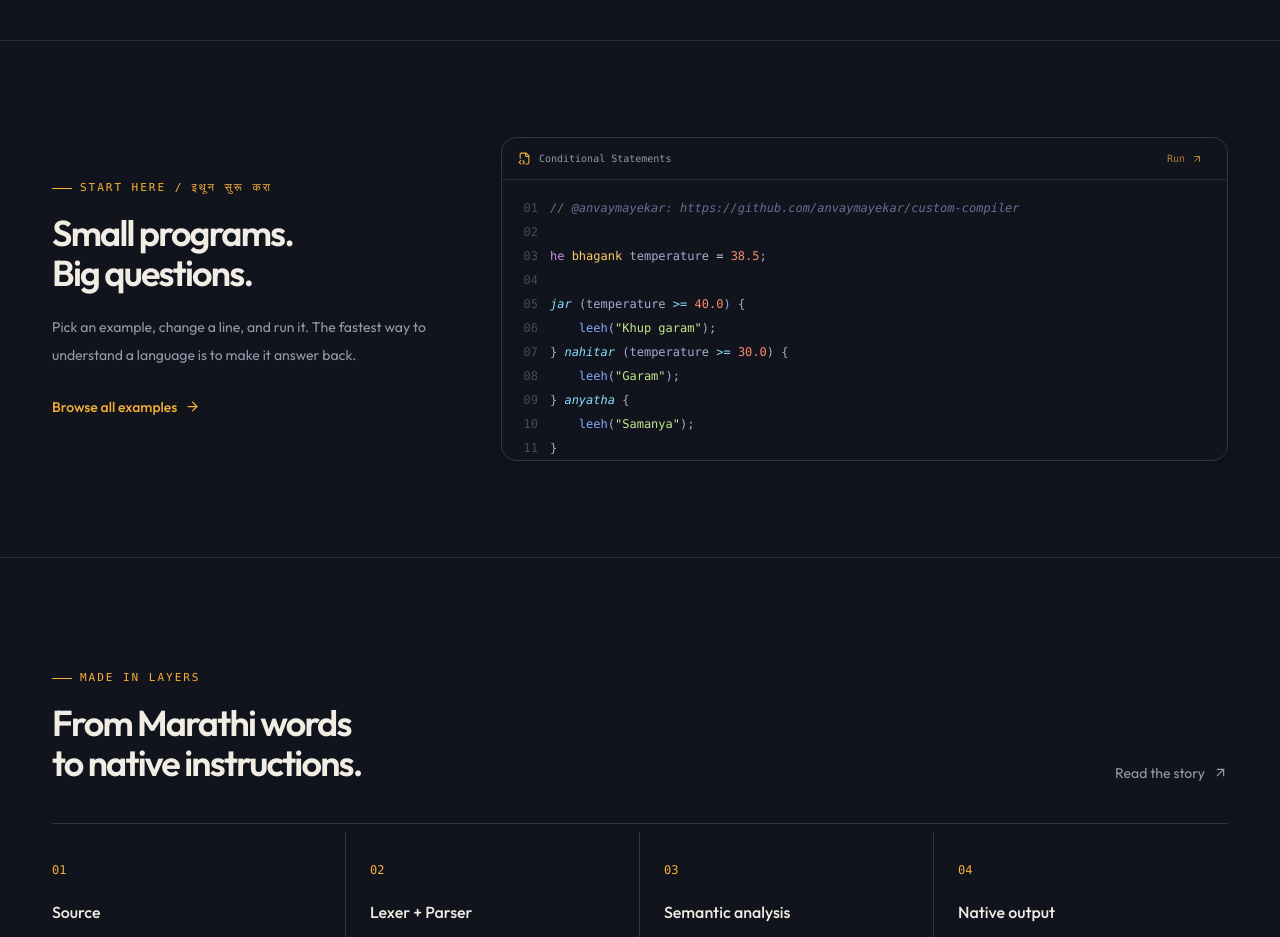
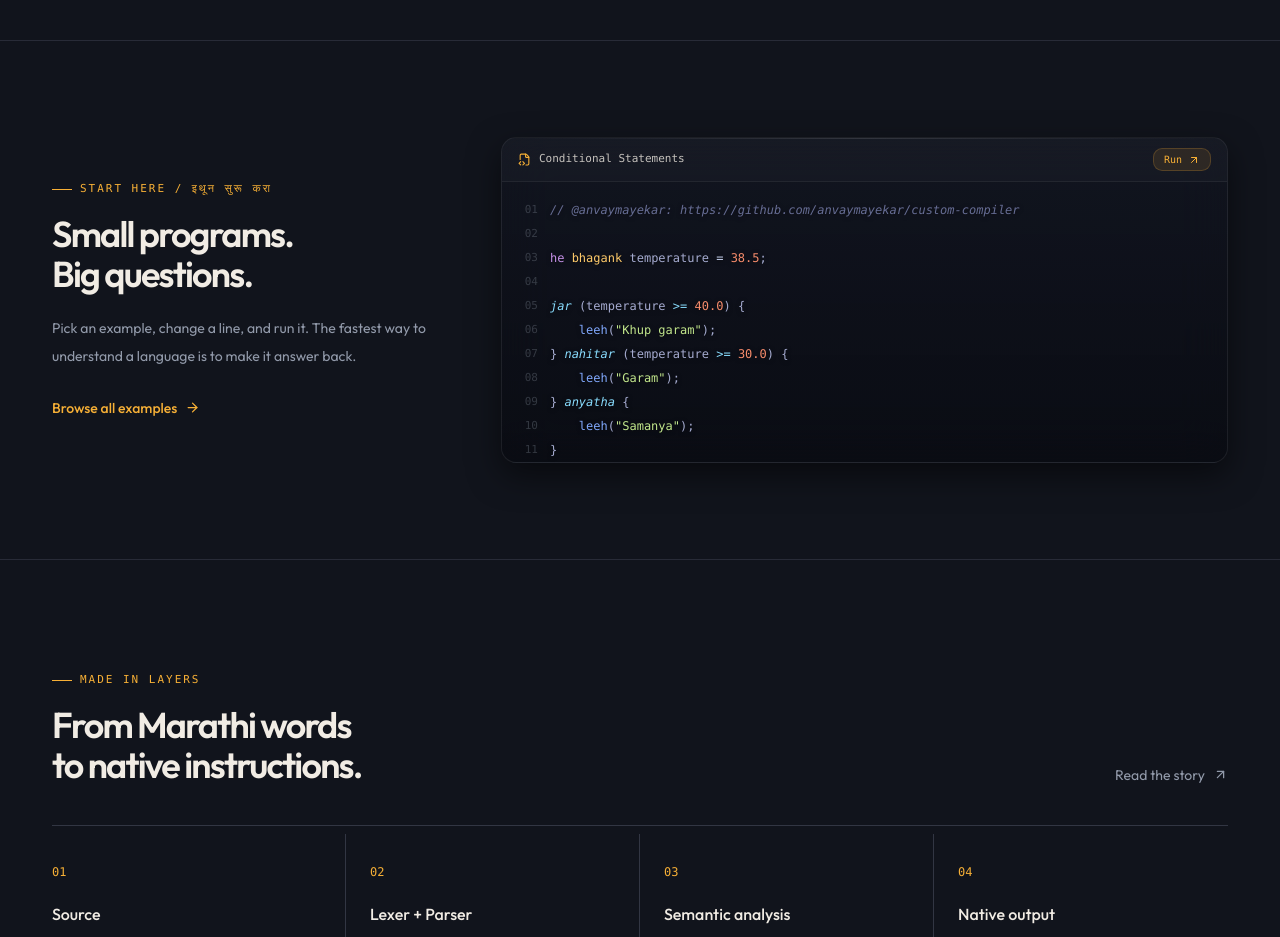
Before and after one commit to anvaymayekar/mr-playground, a React (Vite) app: page / in a window 1280 px wide. Shown: the part 1500-2437 px from the top of the page. Built offline with nearby package versions, Linux system fonts and the light colour scheme.

Commit message:
codeblock component refinements

```diff
--- a/src/App.tsx
+++ b/src/App.tsx
@@ -269,19 +269,25 @@ function CodeBlock({
     return (
         <div
             className={cx(
-                "group overflow-hidden rounded-xl border border-border block shadow-[var(--shadow)]",
+                "group relative overflow-hidden rounded-xl border border-white/[0.08] shadow-[0_12px_32px_rgba(0,0,0,0.5)]",
+                "bg-gradient-to-b from-[hsl(225_25%_10%/.68)] via-[hsl(225_28%_7%/.72)] to-[hsl(225_30%_5%/.82)]",
+                "backdrop-blur-xl backdrop-saturate-150 transition-all duration-300 hover:border-white/[0.14]",
                 compact ? "text-[11px]" : "text-xs",
             )}
         >
-            <div className="flex items-center justify-between border-b border-border/70 px-4 py-2.5">
-                <div className="flex items-center gap-2 font-mono text-[10px] text-muted-foreground">
+            {/* Specular edge sheen */}
+            <div className="pointer-events-none absolute inset-x-0 top-0 h-px bg-gradient-to-r from-transparent via-white/[0.12] to-transparent" />
+
+            {/* Header bar */}
+            <div className="flex items-center justify-between border-b border-white/[0.06] bg-white/[0.02] px-4 py-2.5">
+                <div className="flex items-center gap-2 font-mono text-[11px] text-muted-foreground/80">
                     <FileCode2 size={13} className="text-primary" />{" "}
-                    {example.title}
+                    <span className="text-foreground/80">{example.title}</span>
                 </div>
                 {example.status === "ready" ? (
                     <PlaygroundAnchor
                         slug={example.slug}
-                        className="flex items-center gap-1.5 rounded-md px-2 py-1 font-mono text-[10px] text-primary opacity-70 transition-opacity hover:bg-primary/10 hover:opacity-100"
+                        className="flex items-center gap-1.5 rounded-md border border-primary/20 bg-primary/10 px-2.5 py-1 font-mono text-[10px] text-primary transition-all hover:border-primary/40 hover:bg-primary/20"
                         data-testid={`link-run-code-${example.slug}`}
                     >
                         Run <ArrowUpRight size={12} />
@@ -292,18 +298,20 @@ function CodeBlock({
                     </span>
                 )}
             </div>
+
+            {/* Editor body & line numbers */}
             <div
                 className={cx(
                     "grid grid-cols-[32px_1fr] overflow-x-auto p-4 leading-6 code-font",
                     compact ? "max-h-[180px]" : "max-h-[280px]",
                 )}
             >
-                <div className="select-none pr-3 text-right text-muted-foreground/40">
+                <div className="select-none pr-3 text-right text-muted-foreground/30 font-mono text-[11px]">
                     {lines.map((_, i) => (
                         <div key={i}>{String(i + 1).padStart(2, "0")}</div>
                     ))}
                 </div>
-                <pre className="text-[#c5d1ee]">
+                <pre className="text-[#c5d1ee] drop-shadow-[0_1px_2px_rgba(0,0,0,0.5)]">
                     <HighlightedCode code={example.code} />
                 </pre>
             </div>
```
